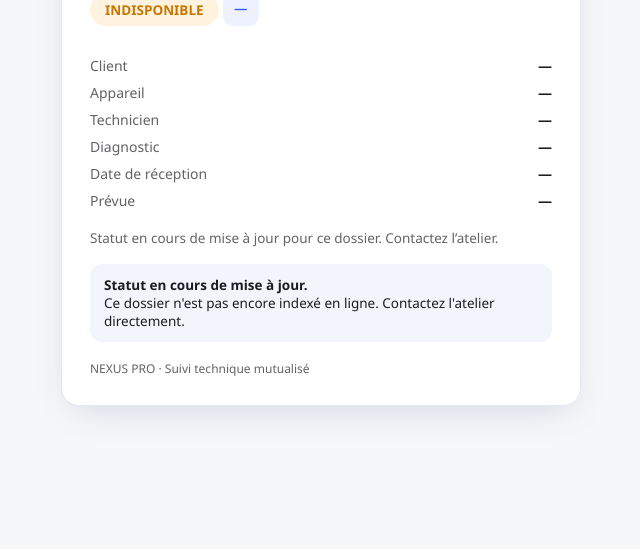
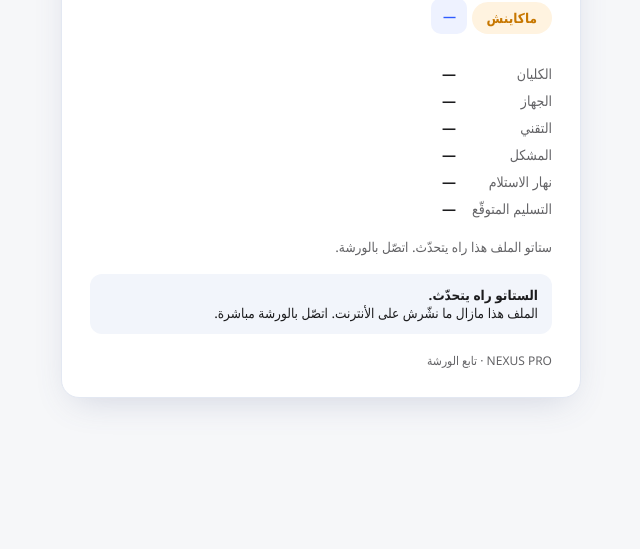
Before and after one commit to mohlinkinpark1-prog/nexus-pro-releases, a plain HTML site: page docs/suivi/index.html in a window 1280 px wide. Shown: the part 251-800 px from the top of the page, without its empty margins (319-959 px from the left). Drawn offline with Linux system fonts and the light colour scheme; no server answers.

Commit message:
Site : accueil darija 100% + captures (Telegram, suivi, ticket QR)

```diff
--- a/docs/suivi/index.html
+++ b/docs/suivi/index.html
@@ -1,17 +1,17 @@
 <!doctype html>
-<html lang="fr">
+<html lang="ar" dir="rtl">
 <head>
   <meta charset="UTF-8" />
   <meta name="viewport" content="width=device-width, initial-scale=1.0" />
-  <title>NEXUS PRO — Suivi en ligne</title>
+  <title>NEXUS PRO — تبع الإصلاح ديالك</title>
   <style>
     :root { --bg: #f6f7f9; --surface: #fff; --ink: #1c1c1e; --muted: #636366; --accent: #2f5cff; --ok: #1a9e4b; --warn: #c77700; --danger: #d70015; }
     * { box-sizing: border-box; }
-    body { margin: 0; font-family: 'Segoe UI', system-ui, -apple-system, sans-serif; background: var(--bg); color: var(--ink); min-height: 100vh; display: grid; place-items: center; padding: 20px; }
+    body { margin: 0; font-family: 'Segoe UI', 'Tahoma', system-ui, -apple-system, sans-serif; background: var(--bg); color: var(--ink); min-height: 100vh; display: grid; place-items: center; padding: 20px; }
     .card { background: var(--surface); border: 1px solid #e3e8f2; border-radius: 18px; box-shadow: 0 12px 36px -12px rgba(80,90,140,.24); padding: 28px; max-width: 520px; width: 100%; }
-    .brand { font-size: 12px; letter-spacing: .12em; text-transform: uppercase; color: var(--accent); font-weight: 700; }
+    .brand { font-size: 12px; letter-spacing: .12em; color: var(--accent); font-weight: 700; }
     h1 { font-size: 22px; margin: 8px 0 4px; }
-    .numero { font-family: ui-monospace, 'Cascadia Mono', Menlo, monospace; font-size: 20px; background: #eef2ff; color: var(--accent); border-radius: 10px; padding: 6px 12px; display: inline-block; margin: 10px 0 12px; }
+    .numero { font-family: ui-monospace, 'Cascadia Mono', Menlo, monospace; font-size: 20px; background: #eef2ff; color: var(--accent); border-radius: 10px; padding: 6px 12px; display: inline-block; margin: 10px 0 12px; direction: ltr; }
     .status { display: inline-block; padding: 7px 15px; border-radius: 999px; font-weight: 700; font-size: 13.5px; background: #e3ecff; color: var(--accent); }
     .status[data-tone="ok"] { background: #e8f7ee; color: var(--ok); }
     .status[data-tone="warn"] { background: #fff3e0; color: var(--warn); }
@@ -19,8 +19,8 @@
     .status[data-tone="info"] { background: #e3ecff; color: var(--accent); }
     dl { display: grid; grid-template-columns: auto 1fr; gap: 8px 16px; margin: 18px 0; font-size: 14px; }
     dt { color: var(--muted); }
-    dd { margin: 0; font-weight: 600; text-align: right; }
-    .msg { font-size: 13.5px; color: var(--muted); line-height: 1.55; }
+    dd { margin: 0; font-weight: 600; }
+    .msg { font-size: 13.5px; color: var(--muted); line-height: 1.65; }
     .maj { margin-top: 10px; font-size: 12px; color: var(--muted); }
     .fallback { margin-top: 16px; padding: 12px 14px; border-radius: 12px; background: #f2f5fb; font-size: 13.5px; }
     footer { margin-top: 18px; font-size: 12px; color: var(--muted); }
@@ -28,47 +28,47 @@
 </head>
 <body>
   <main class="card">
-    <div class="brand">NEXUS PRO — Atelier &amp; Caisse</div>
-    <h1>Suivi de réparation</h1>
-    <span class="status" id="status" data-tone="info">CONNU</span>
+    <div class="brand">NEXUS PRO — الورشة و الكاسة</div>
+    <h1>تبع الإصلاح ديالك</h1>
+    <span class="status" id="status" data-tone="info">معروف</span>
     <div class="numero" id="numero">—</div>
 
     <dl id="dl">
-      <dt>Client</dt><dd id="client">—</dd>
-      <dt>Appareil</dt><dd id="appareil">—</dd>
-      <dt>Technicien</dt><dd id="technicien">—</dd>
-      <dt>Diagnostic</dt><dd id="diagnostic">—</dd>
-      <dt>Date de réception</dt><dd id="date_reception">—</dd>
-      <dt>Prévue</dt><dd id="date_restitution">—</dd>
+      <dt>الكليان</dt><dd id="client">—</dd>
+      <dt>الجهاز</dt><dd id="appareil">—</dd>
+      <dt>التقني</dt><dd id="technicien">—</dd>
+      <dt>المشكل</dt><dd id="diagnostic">—</dd>
+      <dt>نهار الاستلام</dt><dd id="date_reception">—</dd>
+      <dt>التسليم المتوقّع</dt><dd id="date_restitution">—</dd>
     </dl>
 
     <div class="msg" id="msg">
-      Consultation du statut en ligne de la réparation. Merci de patienter — l&apos;atelier vous
-      notifie via WhatsApp dès que le suivi est mis à jour.
+      هذي الصفحة توريك واش رجع الجهاز ديالك ولا لا. الكليان يقدر يشوفو
+      في أي وقت — الورشة تحدّثو كول مرة يتقدّم الإصلاح.
     </div>
 
     <div class="maj" id="maj" hidden></div>
 
     <div class="fallback" id="fallback" hidden>
-      <strong>Statut en cours de mise à jour.</strong>
+      <strong>الستاتو راه يتحدّث.</strong>
       <br />
-      Ce dossier n&apos;est pas encore indexé en ligne. Contactez l&apos;atelier directement.
+      الملف هذا مازال ما نشّرش على الأنترنت. اتصّل بالورشة مباشرة.
     </div>
 
-    <footer>NEXUS PRO · Suivi technique mutualisé</footer>
+    <footer>NEXUS PRO · تابع الورشة</footer>
   </main>
 
   <script>
     (function () {
-      /* Libellés « client » : la page ne montre jamais les codes internes bruts. */
+      /* الستاتوات بالكليان: عمرو ما يبان كود داخلي خام. */
       var STATUS = {
-        RECU:           { label: 'Appareil reçu',              tone: 'info' },
-        EN_DIAGNOSTIC:  { label: 'Diagnostic en cours',        tone: 'info' },
-        EN_REPARATION:  { label: 'Réparation en cours',        tone: 'info' },
-        ATTENTE_PIECE:  { label: 'Attente d’une pièce',        tone: 'warn' },
-        REPARE:         { label: 'Prêt à récupérer',           tone: 'ok'   },
-        LIVRE:          { label: 'Livré',                      tone: 'ok'   },
-        ANNULE:         { label: 'Dossier annulé',             tone: 'danger' }
+        RECU:           { label: 'الجهاز وصل',            tone: 'info' },
+        EN_DIAGNOSTIC:  { label: 'الجهاز تحت التشخيص',    tone: 'info' },
+        EN_REPARATION:  { label: 'راهو يتصلّح',           tone: 'info' },
+        ATTENTE_PIECE:  { label: 'نستنّاو قطعة',          tone: 'warn' },
+        REPARE:         { label: 'واجد للاسترجاع',        tone: 'ok'   },
+        LIVRE:          { label: 'تسلّم',                 tone: 'ok'   },
+        ANNULE:         { label: 'الملف تلغى',            tone: 'danger' }
       };
 
       var params = new URLSearchParams(location.search);
@@ -98,7 +98,7 @@
       var done = false;
 
       function setStatus(statut) {
-        var meta = STATUS[statut] || { label: statut || 'Statut inconnu', tone: 'info' };
+        var meta = STATUS[statut] || { label: statut || 'ستاتو مامعروفش', tone: 'info' };
         el.status.textContent = meta.label;
         el.status.setAttribute('data-tone', meta.tone);
       }
@@ -111,14 +111,14 @@
         if (!value) return '—';
         var d = new Date(value);
         if (isNaN(d.getTime())) return String(value);
-        return d.toLocaleDateString('fr-FR', { day: '2-digit', month: 'long', year: 'numeric' });
+        return d.toLocaleDateString('ar-DZ', { day: '2-digit', month: 'long', year: 'numeric' });
       }
 
       function formatDateTime(value) {
         if (!value) return '';
         var d = new Date(value);
         if (isNaN(d.getTime())) return '';
-        return d.toLocaleString('fr-FR', {
+        return d.toLocaleString('ar-DZ', {
           day: '2-digit', month: '2-digit', year: 'numeric', hour: '2-digit', minute: '2-digit'
         });
       }
@@ -126,7 +126,7 @@
       function showMaj(value) {
         var label = formatDateTime(value);
         if (!label) { el.maj.hidden = true; return; }
-        el.maj.textContent = 'Dernière mise à jour : ' + label;
+        el.maj.textContent = 'آخر تحديث: ' + label;
         el.maj.hidden = false;
       }
 
@@ -136,8 +136,8 @@
         var jsonTime = Date.parse((data && data.maj) || '');
         jsonTime = isNaN(jsonTime) ? 0 : jsonTime;
 
-        /* Le JSON publié est prioritaire s'il est plus récent que le lien.
-           Sinon, le statut porté par le lien (envoyé par WhatsApp) fait foi. */
+        /* الـ JSON المششور هو الأول إلا كان أحدث من الرابط.
+           إلا لا، الستاتو اللي في الرابط (اللي وصل للكليان) هو الصحيح. */
         var statut = jsonStatut;
         if (urlStatut && (!jsonStatut || jsonTime < urlTime)) statut = urlStatut;
 
@@ -151,13 +151,13 @@
         setText(el.dateRestitution, formatDate(data && data.date_restitution));
 
         el.fallback.hidden = true;
-        el.msg.textContent = 'Statut en ligne pour le dossier ' + ((data && data.numero) || numero) +
-          '. Merci de patienter — l’atelier vous notifie via WhatsApp dès que le suivi est mis à jour.';
+        el.msg.textContent = 'ستاتو الملف ' + ((data && data.numero) || numero) + ' على الأنترنت.' +
+          ' الكليان يشوفو في أي وقت — الورشة تحدّثو كول مرة يتقدّم الإصلاح.';
 
         showMaj((data && data.maj) || (urlStatut ? params.get('t') : ''));
       }
 
-      /* Affichage immédiat du statut porté par l'URL (avant même le réseau). */
+      /* الستاتو اللي في الرابط يبان دغيا (قبل الأنترنيت). */
       if (urlStatut) {
         setStatus(urlStatut);
         el.numero.textContent = numero || '—';
@@ -166,14 +166,14 @@
 
       if (!numero) {
         el.numero.textContent = '—';
-        el.status.textContent = 'INCONNU';
+        el.status.textContent = 'مامعروفش';
         el.status.setAttribute('data-tone', 'danger');
-        el.msg.textContent = 'Aucun numéro de dossier fourni.';
+        el.msg.textContent = 'ما كاين حتى رقم ملف في الرابط.';
         return;
       }
 
-      /* Chemin relatif : fonctionne sur GitHub Pages (/suivi/) comme en local.
-         Cache-buster : GitHub Pages met en cache ~10 minutes. */
+      /* طريق نسبي: يخدم على GitHub Pages (/suivi/) و حتى بالسرفور المحلي.
+         Cache-buster : GitHub Pages يخزّن الكاش ~10 دقايق. */
       var base = new URL('./', location.href);
       var jsonUrl = new URL(encodeURIComponent(numero) + '.json', base).toString();
 
@@ -186,22 +186,22 @@
           .then(render)
           .catch(function () {
             if (urlStatut) {
-              /* Le lien contient déjà le statut : on garde l'affichage. */
+              /* الرابط فيه الستاتو من قبل: نحافظو على العرض. */
               el.fallback.hidden = false;
-              el.fallback.textContent = 'Détails du dossier non disponibles en ligne — le statut affiché provient du lien envoyé par l’atelier.';
+              el.fallback.textContent = 'التفاصيل ديال الملف مازال ما توفرتش أنيرن — الستاتو اللي شافو جا من الرابط اللي صيفطتو الورشة.';
               return;
             }
             if (done) return;
-            el.status.textContent = 'INDISPONIBLE';
+            el.status.textContent = 'ماكاينش';
             el.status.setAttribute('data-tone', 'warn');
             el.fallback.hidden = false;
-            el.msg.textContent = 'Statut en cours de mise à jour pour ce dossier. Contactez l’atelier.';
+            el.msg.textContent = 'ستاتو الملف هذا راه يتحدّث. اتصّل بالورشة.';
           });
       }
 
       load();
-      /* Rafraîchissement automatique : le client voit le statut évoluer
-         sans recharger la page. */
+      /* التحديث أوتوماتيك: الكليان يشوف الستاتو كيتبدّل
+       بلا ما يعاود يفتح الصفحة. */
       setInterval(function () {
         if (document.visibilityState === 'visible') load();
       }, 25000);
```
